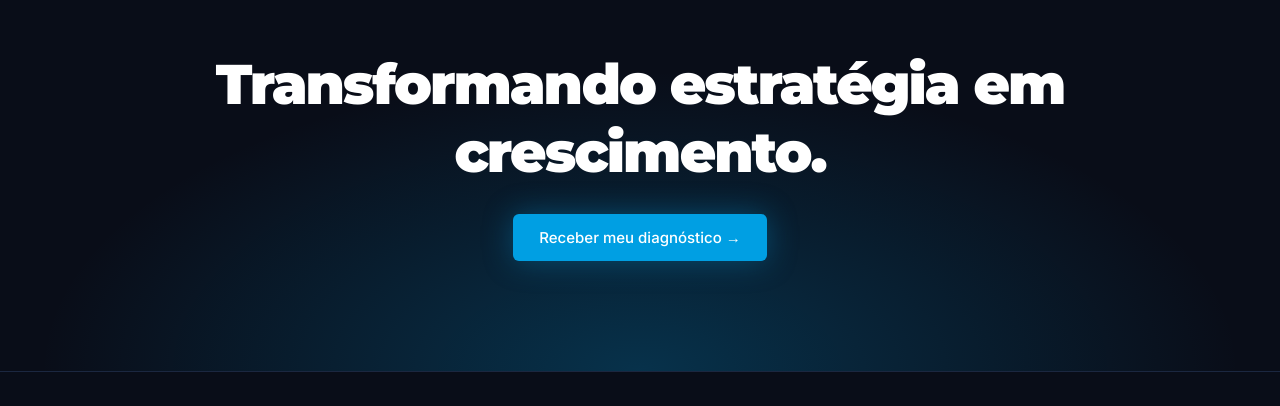
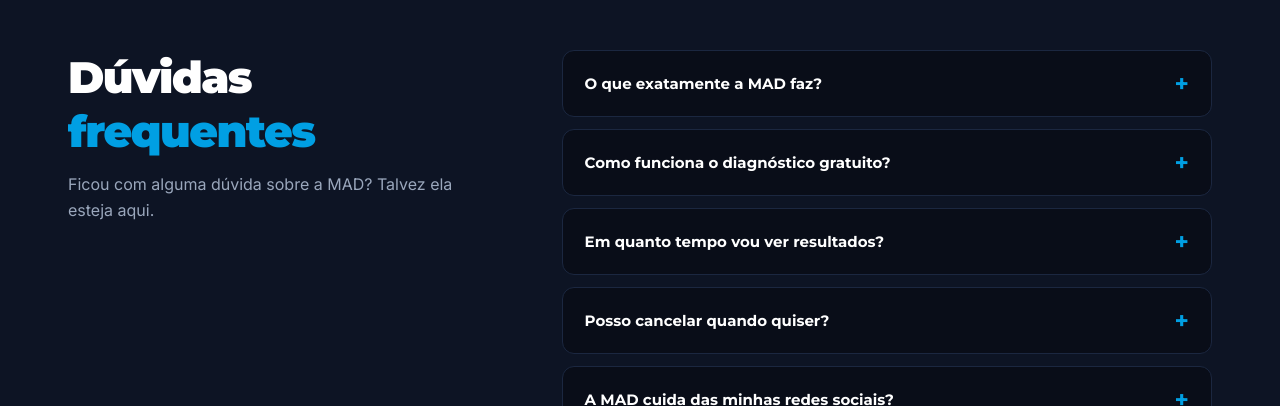
Before and after one commit to llimaaae/Site-MAD, a plain HTML site: page index.html in a window 1280 px wide. Shown: the part 4830-5236 px from the top of the page. Drawn offline with Linux system fonts and the light colour scheme.

Commit message:
"duvidas frequentes" section

```diff
--- a/index.html
+++ b/index.html
@@ -299,6 +299,45 @@
   </div>
 </div></section>
 
+<!-- DÚVIDAS FREQUENTES -->
+<section id="duvidas" class="alt">
+  <div class="wrap faq">
+
+    <div class="faq-intro reveal">
+      <h2>Dúvidas <em>frequentes</em></h2>
+      <p>Ficou com alguma dúvida sobre a MAD? Talvez ela esteja aqui.</p>
+    </div>
+
+    <div class="faq-list reveal">
+
+      <details class="faq-item" name="faq">
+        <summary>O que exatamente a MAD faz?</summary>
+        <p>A MAD cuida do marketing digital da sua empresa: estratégia, redes sociais, tráfego pago, identidade visual e sites, tudo em um só lugar e com um plano mensal.</p>
+      </details>
+
+      <details class="faq-item" name="faq">
+        <summary>Como funciona o diagnóstico gratuito?</summary>
+        <p>Você preenche o formulário no início do site e nossa equipe analisa a presença digital da sua empresa. Depois entramos em contato para mostrar onde há oportunidades de crescimento.</p>
+      </details>
+
+      <details class="faq-item" name="faq">
+        <summary>Em quanto tempo vou ver resultados?</summary>
+        <p>Depende do serviço. Anúncios costumam mostrar os primeiros sinais em algumas semanas, enquanto presença orgânica e autoridade nas redes se constroem ao longo de meses. Acompanhamos tudo em relatórios mensais.</p>
+      </details>
+
+      <details class="faq-item" name="faq">
+        <summary>Posso cancelar quando quiser?</summary>
+        <p>Os planos da MAD podem ser cancelados sem penalidade com aviso prévio de 30 dias, caso contrário terá uma multa referente ao período não utilizado.</p>
+      </details>
+
+      <details class="faq-item" name="faq">
+        <summary>A MAD cuida das minhas redes sociais?</summary>
+        <p>Sim. Planejamos o calendário, criamos artes e vídeos, publicamos e acompanhamos o desempenho, de acordo com o plano que você escolher.</p>
+      </details>
+
+    </div>
+  </div>
+</section>
 
 <section class="cta"><div class="wrap reveal"><h2>Transformando estratégia em crescimento.</h2><a href="#diagnostico" class="btn btn-primary">Receber meu diagnóstico →</a></div></section>
 </main>
--- a/style.css
+++ b/style.css
@@ -992,3 +992,92 @@
     color: var(--light);
     text-decoration: underline;
 }
+/* ==========================================================
+   14. DÚVIDAS FREQUENTES
+========================================================== */
+
+.faq {
+    display: grid;
+    grid-template-columns: 0.8fr 1.2fr;
+    gap: 60px;
+    align-items: start;
+}
+
+.faq-intro h2 {
+    font-size: clamp(30px, 4vw, 44px);
+    font-weight: 900;
+    letter-spacing: -1.5px;
+}
+
+.faq-intro h2 em {
+    font-style: normal;
+    color: var(--blue);
+}
+
+.faq-intro p {
+    margin-top: 14px;
+
+    line-height: 1.6;
+    color: var(--muted);
+}
+
+/* Cada pergunta */
+.faq-item {
+    margin-bottom: 12px;
+
+    background: var(--navy);
+    border: 1px solid var(--line);
+    border-radius: 12px;
+
+    transition: 0.3s;
+}
+
+.faq-item[open] {
+    border-color: var(--blue);
+}
+
+.faq-item summary {
+    display: flex;
+    align-items: center;
+    justify-content: space-between;
+    padding: 18px 22px;
+
+    font-family: Montserrat, sans-serif;
+    font-size: 15px;
+    font-weight: 700;
+
+    cursor: pointer;
+    list-style: none;
+}
+
+/* Remove a seta padrão do navegador */
+.faq-item summary::-webkit-details-marker {
+    display: none;
+}
+
+/* O "+" que vira "×" quando abre */
+.faq-item summary::after {
+    content: "+";
+    font-size: 24px;
+    color: var(--blue);
+    transition: 0.3s;
+}
+
+.faq-item[open] summary::after {
+    transform: rotate(45deg);
+}
+
+.faq-item p {
+    padding: 0 22px 20px;
+
+    font-size: 15px;
+    line-height: 1.6;
+    color: var(--muted);
+}
+
+@media (max-width: 900px) {
+    .faq {
+        grid-template-columns: 1fr;
+        gap: 30px;
+    }
+}
```
